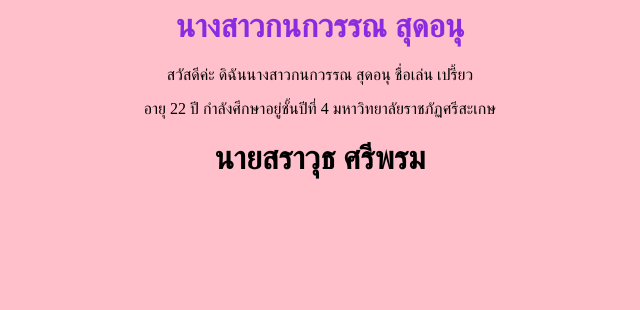
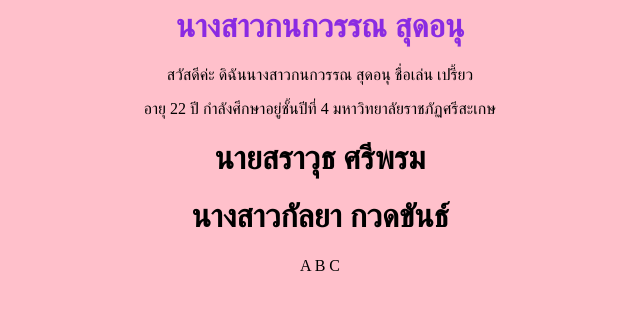
Before and after one commit to kanokwan112509/reverttestihg, a plain HTML site: page index.html in a window 1280 px wide. Shown: the whole page, without its empty margins (320-960 px from the left). Drawn offline with Linux system fonts and the light colour scheme.

Commit message:
โหลดครั้งสาม

```diff
--- a/index.html
+++ b/index.html
@@ -11,6 +11,10 @@
 
 
         <p><h1>นายสราวุธ  ศรีพรม</h1></p>
+        <p><h1>นางสาวกัลยา  กวดขันธ์</h1></p>
+        A
+        B
+        C
     </center>
     </body>
 </html>
```
